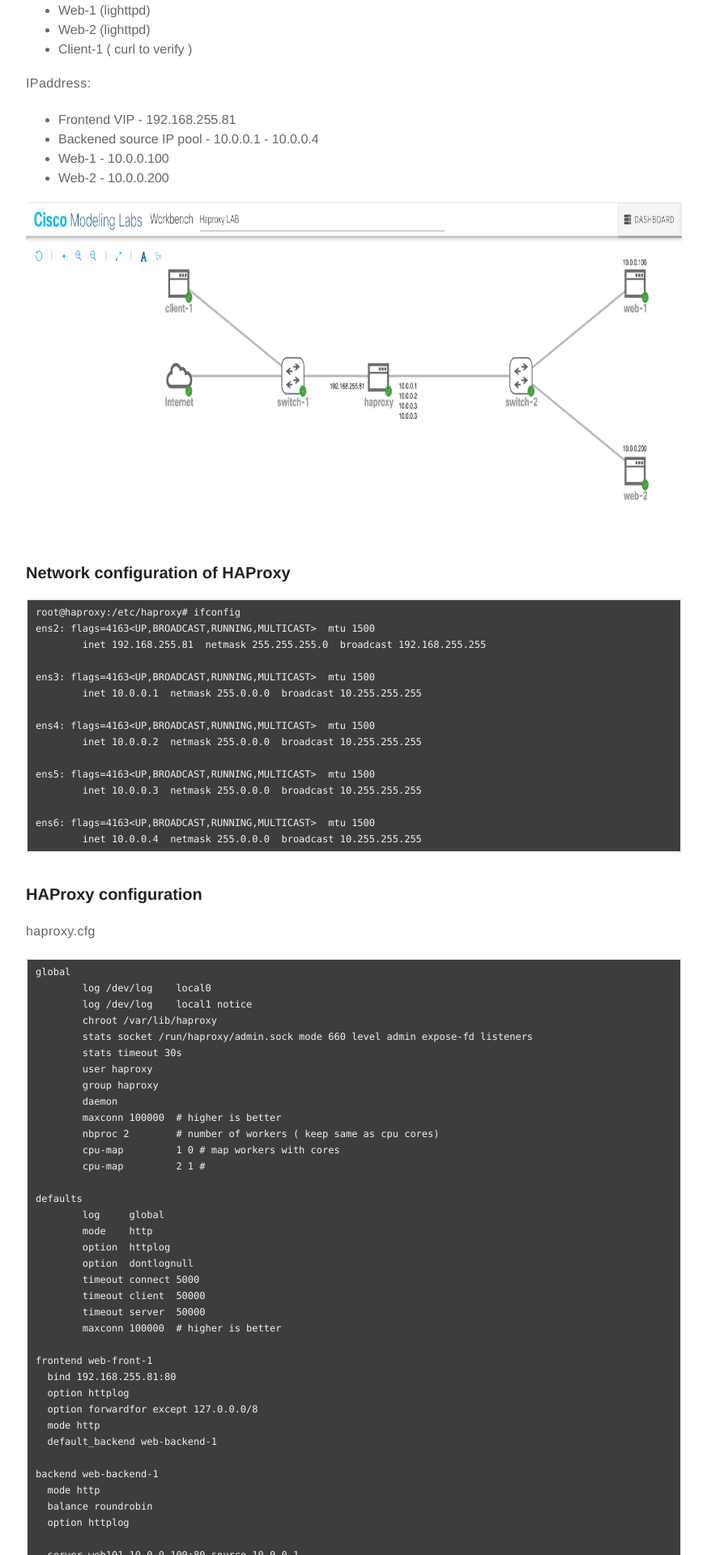
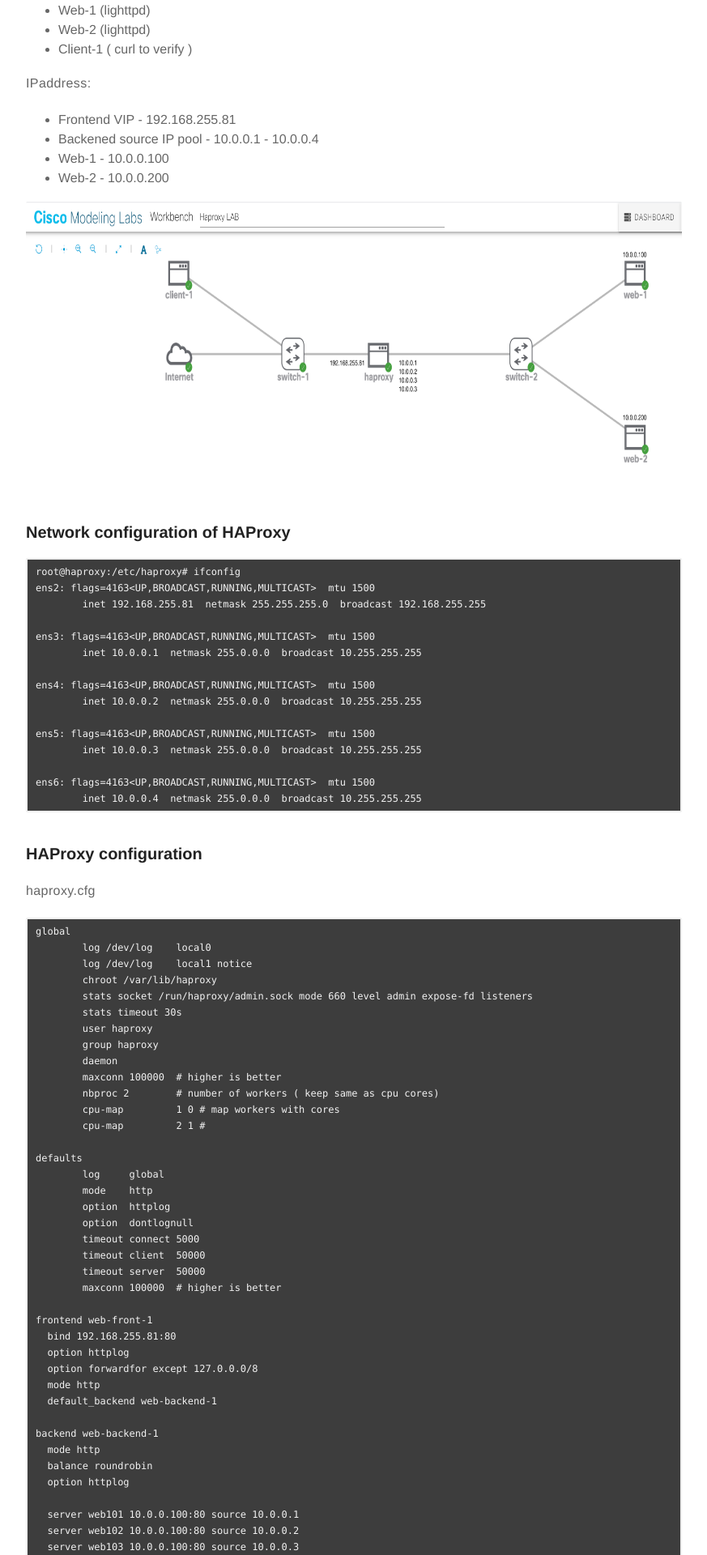
Before and after one commit to satishdotpatel/satishdotpatel.github.io, a Jekyll site: the page built from _posts/2021-06-03-haproxy-multiple-source-ip-loadbalancing.markdown, in a window 1280 px wide. Shown: the part 988-2908 px from the top of the page at 81% size, without its empty margins (203-1076 px from the left). Built offline with Jekyll 4.4.1, drawn with Linux system fonts in a browser that asks for light colours; comment, search, counter and statistics services are not loaded.

```diff
--- a/_posts/2021-06-03-haproxy-multiple-source-ip-loadbalancing.markdown
+++ b/_posts/2021-06-03-haproxy-multiple-source-ip-loadbalancing.markdown
@@ -43,7 +43,7 @@
 * Web-1 - 10.0.0.100
 * Web-2 - 10.0.0.200
 
-![<img>](/assets/images/2021-06-03-haproxy-multiple-source-ip-loadbalancing/haproxy-lab.png){: width="1000" }{: height="400"}
+![<img>](/assets/images/2021-06-03-haproxy-multiple-source-ip-loadbalancing/haproxy-lab.png){: width="900" }{: height="350"}
 
 
 ### Network configuration of HAProxy
```
